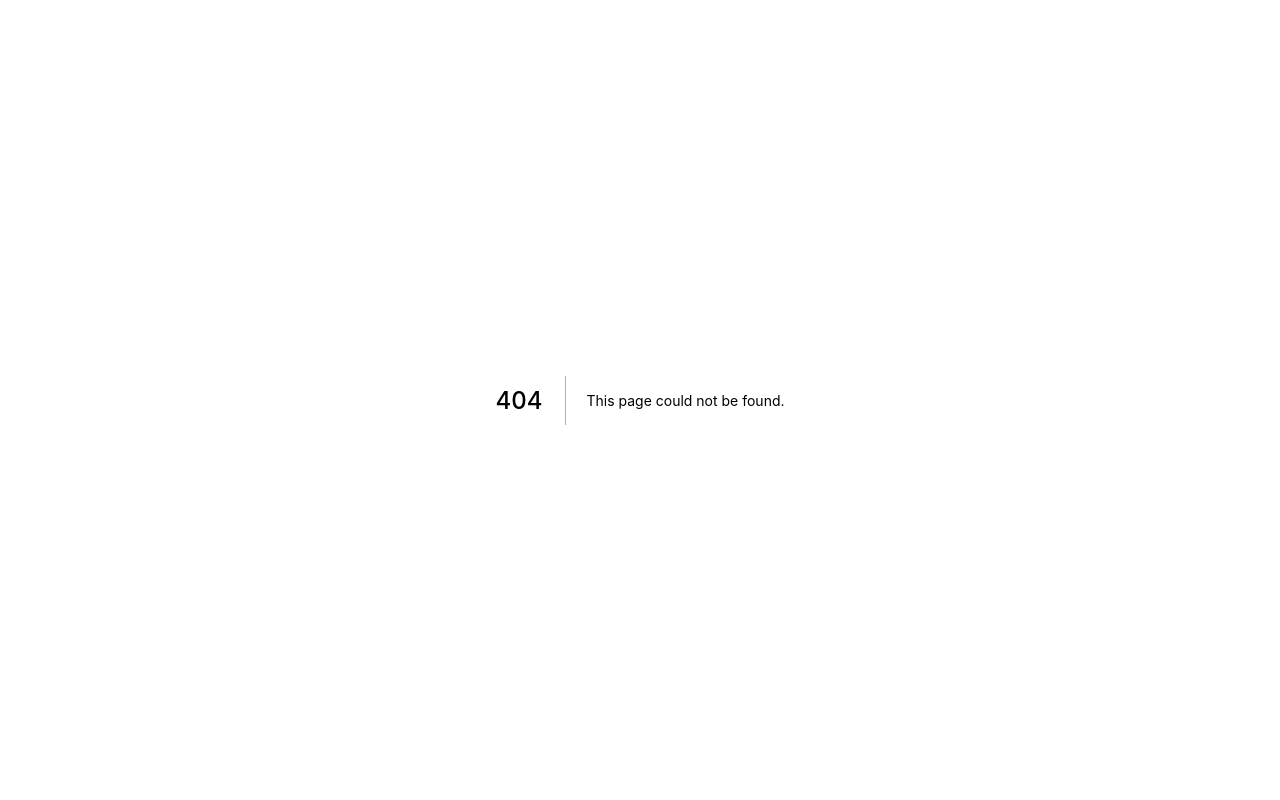
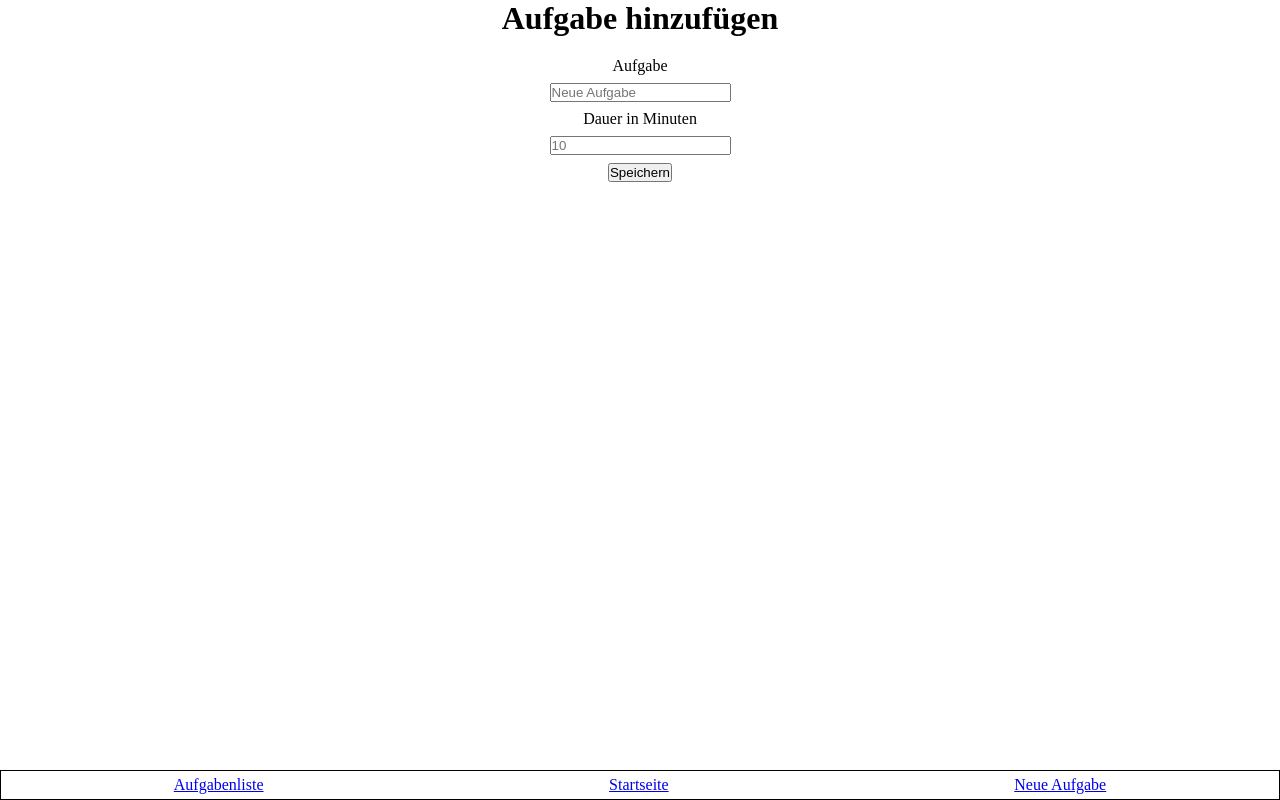
Before and after one commit to A11yship/capstone-project, a Next.js app: page /edit-task in a window 1280 px wide. Before the commit this address had no page. Built offline with nearby package versions, Linux system fonts and the light colour scheme.

Commit message:
Add page to edit a task

```diff
--- /dev/null
+++ b/src/pages/edit-task.js
@@ -0,0 +1,15 @@
+import {useRouter} from 'next/router';
+
+import Form from '../components/Form/Form';
+import Layout from '../components/Layout';
+
+export default function EditTask() {
+	const {query} = useRouter();
+
+	return (
+		<Layout>
+			<h1>Aufgabe {query.id ? 'bearbeiten' : 'hinzufügen'}</h1>
+			<Form task={query} />
+		</Layout>
+	);
+}
```
